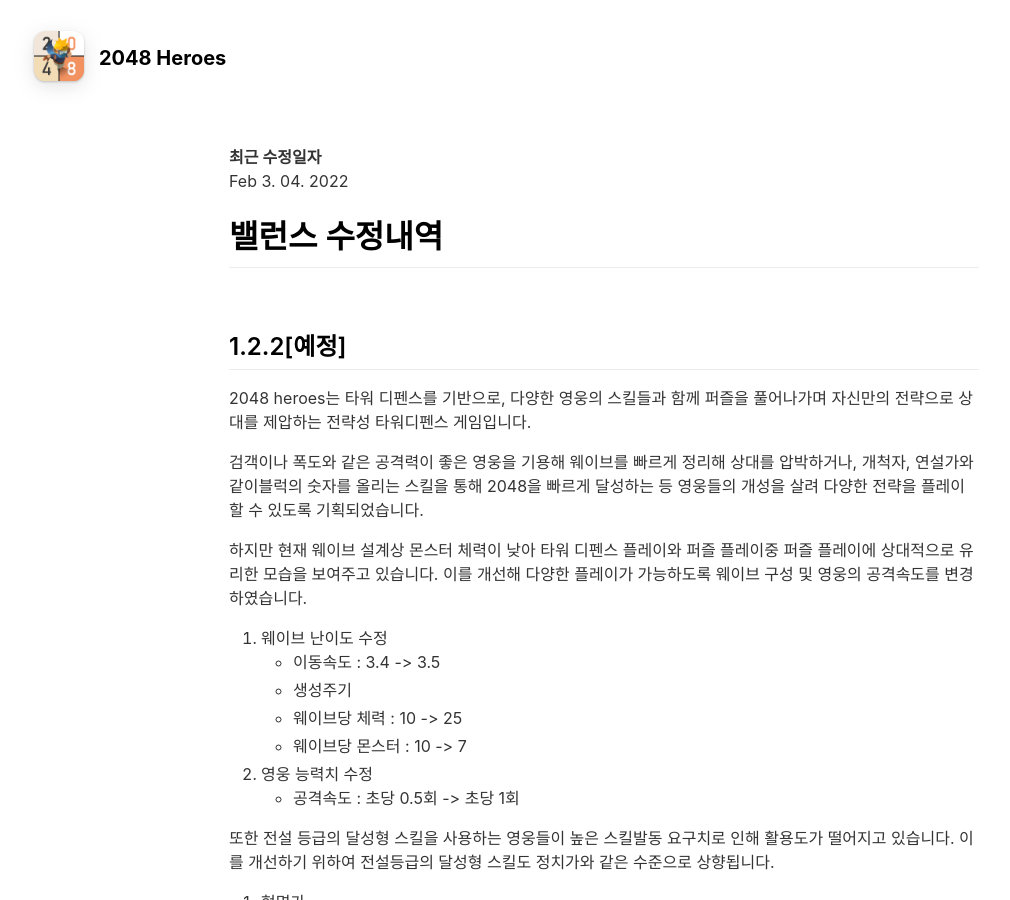
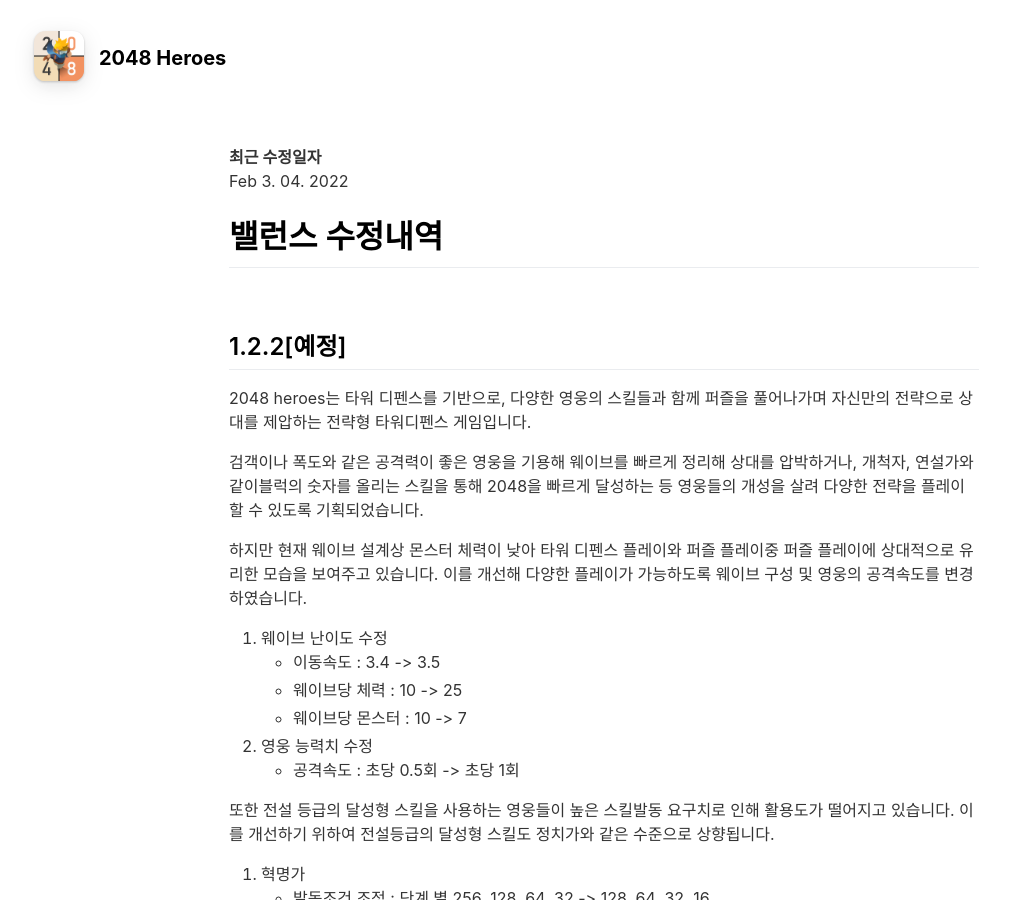
Before and after one commit to ArgoExped/Frozen-Arts, a Jekyll site: the page built from balance-kr.md, in a window 1280 px wide and 900 px high. Shown: the whole window, without its empty margins (36-1046 px from the left). Built offline with Jekyll 4.4.1, drawn with Linux system fonts in a browser that asks for light colours; nearby versions of some CDN libraries.

Commit message:
no message

```diff
--- a/balance-kr.md
+++ b/balance-kr.md
@@ -13,7 +13,7 @@ Feb 3. 04. 2022
 
 ## 1.2.2[예정]
 
-2048 heroes는 타워 디펜스를 기반으로, 다양한 영웅의 스킬들과 함께 퍼즐을 풀어나가며 자신만의 전략으로 상대를 제압하는 전략성 타워디펜스 게임입니다.
+2048 heroes는 타워 디펜스를 기반으로, 다양한 영웅의 스킬들과 함께 퍼즐을 풀어나가며 자신만의 전략으로 상대를 제압하는 전략형 타워디펜스 게임입니다.
 
 검객이나 폭도와 같은 공격력이 좋은 영웅을 기용해 웨이브를 빠르게 정리해 상대를 압박하거나,
 개척자, 연설가와 같이블럭의 숫자를 올리는 스킬을 통해 2048을 빠르게 달성하는 등
@@ -25,7 +25,6 @@ Feb 3. 04. 2022
 
 1. 웨이브 난이도 수정
      - 이동속도 : 3.4 -> 3.5
-     - 생성주기
      - 웨이브당 체력 : 10 -> 25
      - 웨이브당 몬스터 : 10 -> 7
 2. 영웅 능력치 수정
```
